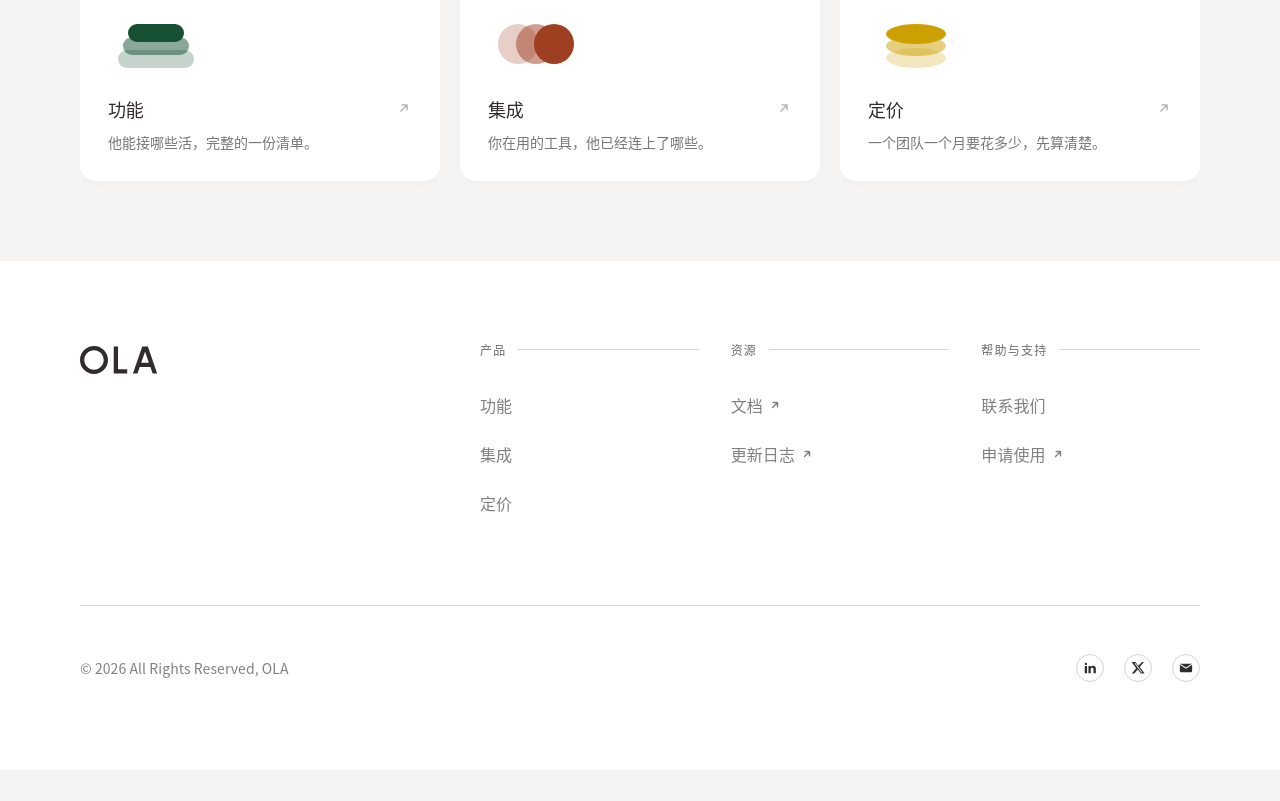
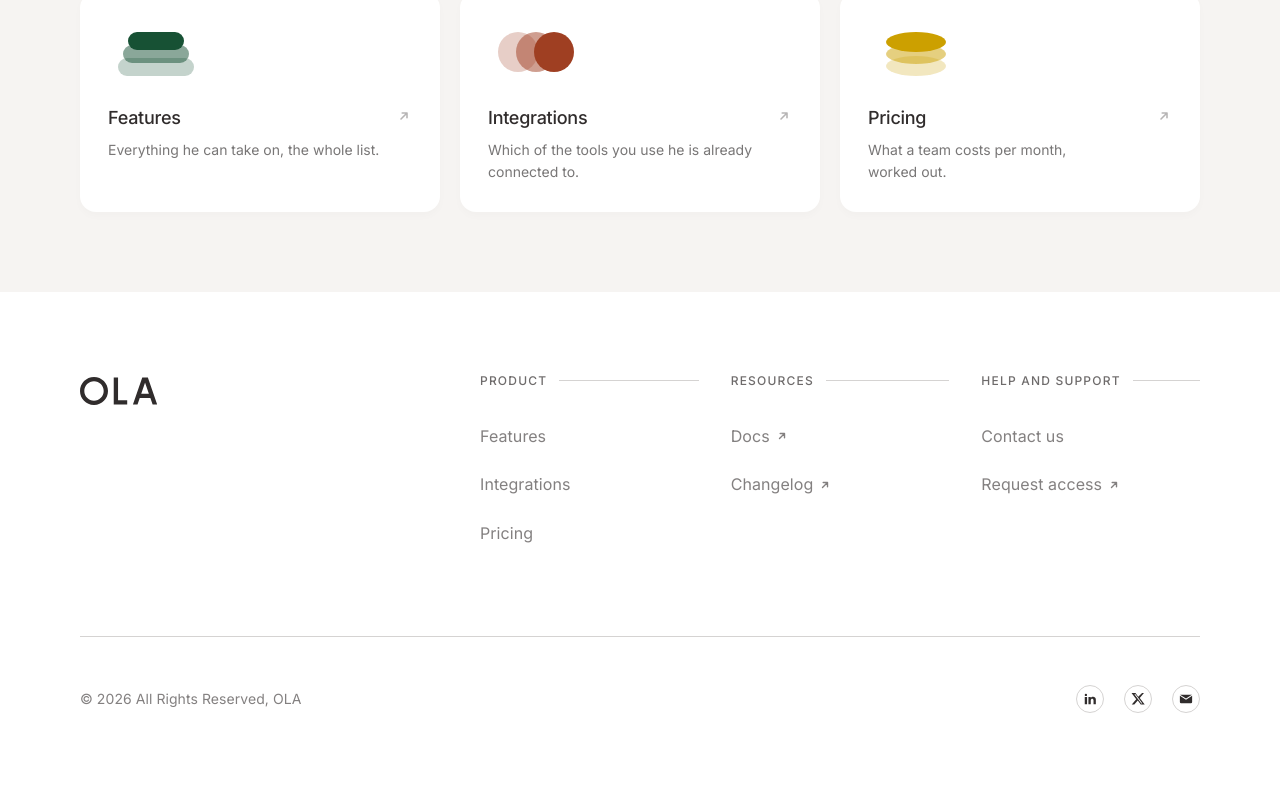
Before and after one commit to SeekMi-Technologies/Ola_landing, a React (Vite) app: page /contact in a window 1280 px wide. Shown: the part 1100-1901 px from the top of the page. Before the commit the page ends 1870 px from the top, so only its background shows below. Built offline with nearby package versions, Linux system fonts and the light colour scheme; no server answers.

Commit message:
fix(i18n): prerender dedicated English and Chinese routes

```diff
--- a/index.html
+++ b/index.html
@@ -1,5 +1,5 @@
 <!doctype html>
-<html lang="zh-CN">
+<html lang="en">
   <head>
     <meta charset="UTF-8" />
     <link rel="icon" type="image/svg+xml" href="/ola-favicon.svg" />
@@ -15,20 +15,20 @@
       href="https://fonts.googleapis.com/css2?family=IBM+Plex+Mono:wght@500&family=Inter:wght@400..700&family=Space+Grotesk:wght@500&display=swap"
       rel="stylesheet"
     />
-    <title>Ola — 你的新同事</title>
+    <title>Ola - Your New Favorite Hire</title>
     <meta
       name="description"
-      content="Ola 是你团队的新成员，有自己的飞书账号和权限。待在飞书、GitHub、Notion 里，你说人话交代，他把活干完。"
+      content="Ola is the teammate that gets work done across the tools your team already uses."
     />
     <meta name="robots" content="index, follow" />
     <meta property="og:type" content="website" />
     <meta property="og:site_name" content="Ola" />
-    <meta property="og:title" content="Ola — 你的新同事" />
-    <meta property="og:description" content="Ola 是你团队的新成员：在已有工具里，把你交代的事做完。" />
+    <meta property="og:title" content="Ola - Your New Favorite Hire" />
+    <meta property="og:description" content="Ola is the teammate that gets work done across the tools your team already uses." />
     <meta property="og:image" content="/og-image.png" />
     <meta name="twitter:card" content="summary_large_image" />
-    <meta name="twitter:title" content="Ola — 你的新同事" />
-    <meta name="twitter:description" content="Ola 是你团队的新成员：在已有工具里，把你交代的事做完。" />
+    <meta name="twitter:title" content="Ola - Your New Favorite Hire" />
+    <meta name="twitter:description" content="Ola is the teammate that gets work done across the tools your team already uses." />
     <meta name="twitter:image" content="/og-image.png" />
 
     <!-- Identity for the search engines that read it. <Seo> rewrites the
@@ -55,7 +55,7 @@
             "@id": "https://olatech.ai/#website",
             "url": "https://olatech.ai/",
             "name": "Ola",
-            "inLanguage": ["zh-CN", "en"],
+            "inLanguage": ["en", "zh-CN"],
             "publisher": { "@id": "https://olatech.ai/#organization" }
           },
           {
--- a/scripts/prerender.mjs
+++ b/scripts/prerender.mjs
@@ -11,7 +11,7 @@
  * (the same components compiled for Node). For each route it renders the
  * page to a string, injects it into the built index.html along with that
  * route's own <title> and meta tags, and writes dist/<route>/index.html.
- * The client then hydrates that markup instead of replacing it.
+ * The client keeps it visible until JavaScript mounts the interactive app.
  */
 import { mkdir, readFile, writeFile } from 'node:fs/promises'
 import { dirname, join } from 'node:path'
@@ -37,6 +37,7 @@ const shell = template
   .replace(/\n\s*<meta\s+name="robots"[\s\S]*?\/>/, '')
   .replace(/\n\s*<meta\s+property="og:[\s\S]*?\/>/g, '')
   .replace(/\n\s*<meta\s+name="twitter:[\s\S]*?\/>/g, '')
+  .replace(/\n\s*<link\s+rel="alternate"[\s\S]*?\/>/g, '')
 
 if (!shell.includes('<!--head-->')) {
   throw new Error('prerender: could not find the <title> to replace in index.html')
@@ -44,6 +45,7 @@ if (!shell.includes('<!--head-->')) {
 
 async function writePage(path, page) {
   const html = shell
+    .replace('<html lang="en">', `<html lang="${page.language}">`)
     .replace('<!--head-->', `<title>${page.title}</title>\n    ${page.tags}`)
     .replace('<div id="root"></div>', `<div id="root">${page.html}</div>`)
 
--- a/src/App.tsx
+++ b/src/App.tsx
@@ -1,6 +1,6 @@
 import { useEffect, useState } from 'react'
 
-import { routeFor } from './routes'
+import { languageForPath, pathForLanguage, pathWithoutLanguage, routeFor } from './routes'
 import Seo from './components/Seo'
 import IntegrationsPage from './pages/IntegrationsPage'
 import PricingPage from './pages/PricingPage'
@@ -27,11 +27,11 @@ export default function App({ initialPath }: { initialPath?: string } = {}) {
   )
 
   useEffect(() => {
-    if (window.location.pathname.replace(/\/+$/, '') === '/features') {
+    if (pathWithoutLanguage(window.location.pathname).replace(/\/+$/, '') === '/features') {
       window.history.replaceState(
         null,
         '',
-        `/product${window.location.search}${window.location.hash}`,
+        `${pathForLanguage('/product', languageForPath(window.location.pathname))}${window.location.search}${window.location.hash}`,
       )
     }
 
--- a/src/components/Nav.tsx
+++ b/src/components/Nav.tsx
@@ -3,6 +3,7 @@ import { useI18n, type Language } from '../i18nContext'
 import { IconCheck } from './icons'
 import OlaLogo from './OlaLogo'
 import { APPLY_URL, CHANGELOG_URL, DOCS_URL } from '../links'
+import { pathForLanguage } from '../routes'
 
 /* Three entries, mapped to the dedicated pages. The sections dropped from
    the bar — how-it-works, workspace, security, faq — still render on the
@@ -46,7 +47,7 @@ function GlobeIcon() {
 
 function LanguageMenu() {
   const [open, setOpen] = useState(false)
-  const { language, setLanguage } = useI18n()
+  const { language } = useI18n()
   const rootRef = useRef<HTMLDivElement>(null)
   const currentLabel = LANGUAGES.find((item) => item.id === language)?.label
 
@@ -68,8 +69,18 @@ function LanguageMenu() {
   }, [])
 
   function selectLanguage(nextLanguage: Language) {
-    setLanguage(nextLanguage)
     setOpen(false)
+    try {
+      window.localStorage.setItem('ola-language', nextLanguage)
+    } catch {
+      // The locale URL remains authoritative when storage is unavailable.
+    }
+    window.location.assign(
+      pathForLanguage(
+        `${window.location.pathname}${window.location.search}${window.location.hash}`,
+        nextLanguage,
+      ),
+    )
   }
 
   return (
--- a/src/components/Seo.tsx
+++ b/src/components/Seo.tsx
@@ -1,7 +1,7 @@
 import { useEffect } from 'react'
 
 import { useI18n } from '../i18nContext'
-import type { Route } from '../routes'
+import { pathForLanguage, type Route } from '../routes'
 
 type Copy = { title: string; description: string }
 
@@ -85,9 +85,12 @@ function escapeAttribute(value: string) {
 /* The same tags the component writes at runtime, as a string for the
    prerender to bake into each file. One copy table feeds both, so a crawler
    that does not run JS and one that does see the same thing. */
-export function headTagsFor(route: Route, path: string, language: 'en' | 'zh-CN' = 'zh-CN') {
+export function headTagsFor(route: Route, path: string, language: 'en' | 'zh-CN' = 'en') {
   const copy = COPY[language][route]
-  const canonical = `${SITE_URL}${path}`
+  const canonicalPath = pathForLanguage(path, language)
+  const canonical = `${SITE_URL}${canonicalPath}`
+  const englishUrl = `${SITE_URL}${pathForLanguage(path, 'en')}`
+  const chineseUrl = `${SITE_URL}${pathForLanguage(path, 'zh-CN')}`
   const image = `${SITE_URL}/og-image.png`
   const robots = INDEXABLE.includes(route) ? 'index, follow' : 'noindex, nofollow'
   const meta: [string, string, string][] = [
@@ -114,6 +117,9 @@ export function headTagsFor(route: Route, path: string, language: 'en' | 'zh-CN'
     title: copy.title,
     tags: [
       `<link rel="canonical" href="${escapeAttribute(canonical)}" />`,
+      `<link rel="alternate" hreflang="en" href="${escapeAttribute(englishUrl)}" />`,
+      `<link rel="alternate" hreflang="zh-CN" href="${escapeAttribute(chineseUrl)}" />`,
+      `<link rel="alternate" hreflang="x-default" href="${escapeAttribute(englishUrl)}" />`,
       ...meta.map(
         ([attribute, key, content]) =>
           `<meta ${attribute}="${key}" content="${escapeAttribute(content)}" />`,
@@ -142,20 +148,38 @@ function setCanonical(href: string) {
   element.href = href
 }
 
+function setAlternate(hreflang: string, href: string) {
+  let element = document.head.querySelector<HTMLLinkElement>(
+    `link[rel="alternate"][hreflang="${hreflang}"]`,
+  )
+  if (!element) {
+    element = document.createElement('link')
+    element.rel = 'alternate'
+    element.hreflang = hreflang
+    document.head.appendChild(element)
+  }
+  element.href = href
+}
+
 export default function Seo({ route }: { route: Route }) {
   const { language } = useI18n()
 
   useEffect(() => {
     const copy = COPY[language][route]
     const siteUrl = SITE_URL
-    const path = route === 'home' ? '/' : window.location.pathname
-    const canonical = `${siteUrl}${path}`
+    const path = window.location.pathname
+    const canonical = `${siteUrl}${pathForLanguage(path, language)}`
+    const englishUrl = `${siteUrl}${pathForLanguage(path, 'en')}`
+    const chineseUrl = `${siteUrl}${pathForLanguage(path, 'zh-CN')}`
     /* PNG, not the SVG source: X, LinkedIn, WhatsApp and WeChat all skip
        an SVG og:image and fall back to a bare link. */
     const image = `${siteUrl}/og-image.png`
 
     document.title = copy.title
     setCanonical(canonical)
+    setAlternate('en', englishUrl)
+    setAlternate('zh-CN', chineseUrl)
+    setAlternate('x-default', englishUrl)
     setMeta('name', 'description', copy.description)
     setMeta('name', 'robots', route === 'notFound' || route === 'login' ? 'noindex, nofollow' : 'index, follow')
     setMeta('property', 'og:type', 'website')
--- a/src/entry-server.tsx
+++ b/src/entry-server.tsx
@@ -1,26 +1,33 @@
 import { renderToString } from 'react-dom/server'
 
 import App from './App'
-import { I18nProvider } from './i18n'
+import { I18nProvider, localizeMarkup } from './i18n'
 import { INDEXABLE, headTagsFor } from './components/Seo'
-import { routeFor } from './routes'
+import { languageForPath, pathForLanguage, routeFor } from './routes'
 
 /* The routes the build writes a file for. The indexable five plus /login,
    which is a real page people are sent to, and the 404 body that a host
    can serve for anything else. Both carry noindex from headTagsFor. */
-export const PAGES: string[] = [...INDEXABLE.map((route) =>
+const ENGLISH_PAGES: string[] = [...INDEXABLE.map((route) =>
   route === 'home' ? '/' : `/${route}`,
 ), '/login']
+export const PAGES: string[] = ENGLISH_PAGES.flatMap((path) => [
+  path,
+  pathForLanguage(path, 'zh-CN'),
+])
 
 export function render(path: string) {
   const route = routeFor(path)
+  const language = languageForPath(path)
+  const sourceMarkup = renderToString(
+    <I18nProvider defaultLanguage={language}>
+      <App initialPath={path} />
+    </I18nProvider>,
+  )
   return {
-    html: renderToString(
-      <I18nProvider>
-        <App initialPath={path} />
-      </I18nProvider>,
-    ),
-    ...headTagsFor(route, path),
+    html: localizeMarkup(sourceMarkup, language),
+    language,
+    ...headTagsFor(route, path, language),
   }
 }
 
--- a/src/i18n.tsx
+++ b/src/i18n.tsx
@@ -1,11 +1,12 @@
 import {
-  useEffect,
+  useLayoutEffect,
   useMemo,
   useState,
   type ReactNode,
 } from 'react'
 import { ENGLISH } from './translations'
 import { I18nContext, type Language } from './i18nContext'
+import { pathForLanguage } from './routes'
 
 const STORAGE_KEY = 'ola-language'
 const normalizedEnglish = new Map(
@@ -14,7 +15,7 @@ const normalizedEnglish = new Map(
 const originalText = new WeakMap<Text, string>()
 const internalTextUpdates = new WeakMap<Text, string>()
 const originalAttributes = new WeakMap<Element, Map<string, string>>()
-const translatedAttributes = ['aria-label', 'placeholder', 'title'] as const
+const translatedAttributes = ['aria-label', 'placeholder', 'title', 'alt'] as const
 
 function normalize(value: string) {
   return value.replace(/\s+/g, ' ').trim()
@@ -52,6 +53,49 @@ function translate(value: string) {
   return value
 }
 
+function escapeText(value: string) {
+  return value.replace(/&/g, '&amp;').replace(/</g, '&lt;').replace(/>/g, '&gt;')
+}
+
+function escapeAttribute(value: string) {
+  return escapeText(value).replace(/"/g, '&quot;')
+}
+
+/**
+ * Turns the Chinese-source markup emitted by React SSR into the English
+ * version that is written to dist. Keeping this transformation beside the
+ * browser translator means static HTML and the interactive site use the
+ * same dictionary and runtime-value rules.
+ */
+export function localizeMarkup(markup: string, language: Language) {
+  const translatedText = language === 'en'
+    ? markup.replace(/>([^<]+)</g, (match, value: string) => {
+        const translated = translate(value)
+        return translated === value ? match : `>${escapeText(translated)}<`
+      })
+    : markup
+
+  const translatedAttributes = language === 'en'
+    ? translatedText.replace(
+        /\s(aria-label|placeholder|title|alt)="([^"]*)"/g,
+        (match, attribute: string, value: string) => {
+          const translated = translate(value)
+          return translated === value
+            ? match
+            : ` ${attribute}="${escapeAttribute(translated)}"`
+        },
+      )
+    : translatedText
+
+  return translatedAttributes.replace(
+    /\shref="(\/[^"]*)"/g,
+    (match, href: string) => {
+      const localized = pathForLanguage(href, language)
+      return localized === href ? match : ` href="${localized}"`
+    },
+  )
+}
+
 function applyTextNode(node: Text, language: Language) {
   if (node.parentElement?.closest('[data-i18n-ignore]')) return
   if (!originalText.has(node)) originalText.set(node, node.nodeValue ?? '')
@@ -77,6 +121,16 @@ function applyElementAttributes(element: Element, language: Language) {
     const source = stored.get(attribute) ?? current
     const nextValue = language === 'en' ? translate(source) : source
     if (current !== nextValue) element.setAttribute(attribute, nextValue)
+  }
+
+  if (element.tagName === 'A') {
+    const current = element.getAttribute('href')
+    if (current?.startsWith('/') && !current.startsWith('//')) {
+      if (!stored.has('href')) stored.set('href', current)
+      const source = stored.get('href') ?? current
+      const nextValue = pathForLanguage(source, language)
+      if (current !== nextValue) element.setAttribute('href', nextValue)
+    }
   }
 }
 
@@ -106,20 +160,19 @@ function applyTree(root: Node, language: Language) {
   }
 }
 
-export function I18nProvider({ children }: { children: ReactNode }) {
-  /* Always Chinese for the first render, then the stored choice. Reading
-     localStorage in the initialiser would make the client's first render
-     differ from the prerendered HTML — which is Chinese, the source
-     language — and React would throw the hydrated tree away. An English
-     reader sees one frame of Chinese instead; the alternative is no
-     prerendered HTML at all. */
-  const [language, setLanguage] = useState<Language>('zh-CN')
+export function I18nProvider({
+  children,
+  defaultLanguage = 'en',
+}: {
+  children: ReactNode
+  defaultLanguage?: Language
+}) {
+  /* English is the public/static default. Returning visitors who explicitly
+     chose Chinese still begin in Chinese because the client mounts rather
+     than hydrates the translated static markup. */
+  const [language, setLanguage] = useState<Language>(defaultLanguage)
 
-  useEffect(() => {
-    if (window.localStorage.getItem(STORAGE_KEY) === 'en') setLanguage('en')
-  }, [])
-
-  useEffect(() => {
+  useLayoutEffect(() => {
     window.localStorage.setItem(STORAGE_KEY, language)
     document.documentElement.lang = language
     /* The tab title is set by <Seo>, which knows the route as well as the
--- a/src/main.tsx
+++ b/src/main.tsx
@@ -1,22 +1,27 @@
 import { StrictMode } from 'react'
-import { createRoot, hydrateRoot } from 'react-dom/client'
+import { flushSync } from 'react-dom'
+import { createRoot } from 'react-dom/client'
 import './index.css'
 import App from './App.tsx'
 import { I18nProvider } from './i18n.tsx'
+import { languageForPath } from './routes.ts'
 
 const root = document.getElementById('root')!
 
 const tree = (
   <StrictMode>
-    <I18nProvider>
+    <I18nProvider defaultLanguage={languageForPath(window.location.pathname)}>
       <App />
     </I18nProvider>
   </StrictMode>
 )
 
-/* The build prerenders every route, so in production the root already holds
-   markup and this attaches to it. It is empty in `vite dev`, and on any host
-   that falls back to the bare index.html — hence the branch rather than
-   hydrateRoot alone. */
-if (root.firstElementChild) hydrateRoot(root, tree)
-else createRoot(root).render(tree)
+/* The build writes English SSR markup, while the React components keep
+   Chinese as their authoring/source language and translate text nodes in a
+   layout effect. Hydrating those two different trees would be invalid. Keep
+   the static English visible until this module runs, then replace and mount
+   synchronously: React's commit and the translation layout effect complete
+   before the browser can paint an intermediate Chinese frame. */
+root.replaceChildren()
+const clientRoot = createRoot(root)
+flushSync(() => clientRoot.render(tree))
--- a/src/routes.ts
+++ b/src/routes.ts
@@ -14,6 +14,7 @@
  * `try_files $uri $uri/index.html /404.html`.
  */
 export type Route = 'home' | 'integrations' | 'pricing' | 'product' | 'login' | 'contact' | 'notFound'
+export type SiteLanguage = 'en' | 'zh-CN'
 
 const PATHS: Record<string, Route> = {
   '/integrations': 'integrations',
@@ -26,10 +27,32 @@ const PATHS: Record<string, Route> = {
 }
 
 export function routeFor(pathname: string): Route {
-  const path = pathname.replace(/\/+$/, '')
+  const path = pathWithoutLanguage(pathname).replace(/\/+$/, '')
   if (path === '') return 'home'
   /* Anything unknown is a 404, not the home page: falling back to home meant
      a mistyped or retired URL rendered the home page at that address, and
      search engines indexed each of them as a duplicate of it. */
   return PATHS[path] ?? 'notFound'
 }
+
+export function languageForPath(pathname: string): SiteLanguage {
+  return pathname === '/zh' || pathname.startsWith('/zh/') ? 'zh-CN' : 'en'
+}
+
+export function pathWithoutLanguage(pathname: string) {
+  const path = pathname === '/zh' ? '/' : pathname.replace(/^\/zh(?=\/)/, '')
+  return path || '/'
+}
+
+/** Keep query strings and hashes while moving between the two static trees. */
+export function pathForLanguage(path: string, language: SiteLanguage) {
+  if (!path.startsWith('/') || path.startsWith('//')) return path
+  const splitAt = path.search(/[?#]/)
+  const pathname = splitAt === -1 ? path : path.slice(0, splitAt)
+  const suffix = splitAt === -1 ? '' : path.slice(splitAt)
+  const base = pathWithoutLanguage(pathname)
+  const localized = language === 'zh-CN'
+    ? base === '/' ? '/zh' : `/zh${base}`
+    : base
+  return `${localized}${suffix}`
+}
--- a/src/translations.ts
+++ b/src/translations.ts
@@ -22,6 +22,7 @@ export const ENGLISH: Record<string, string> = {
   'Ola 都能帮你做什么': 'What Ola handles for you',
   '选择语言': 'Select language',
   '简体中文': '简体中文',
+  '菜单': 'Menu',
 
   /* ---------- hero ---------- */
   /* Three fragments rather than two, so the English build can break after
```
Also changed, not shown: public/robots.txt, 1 other file (tests, documents, lock files or other folders).
